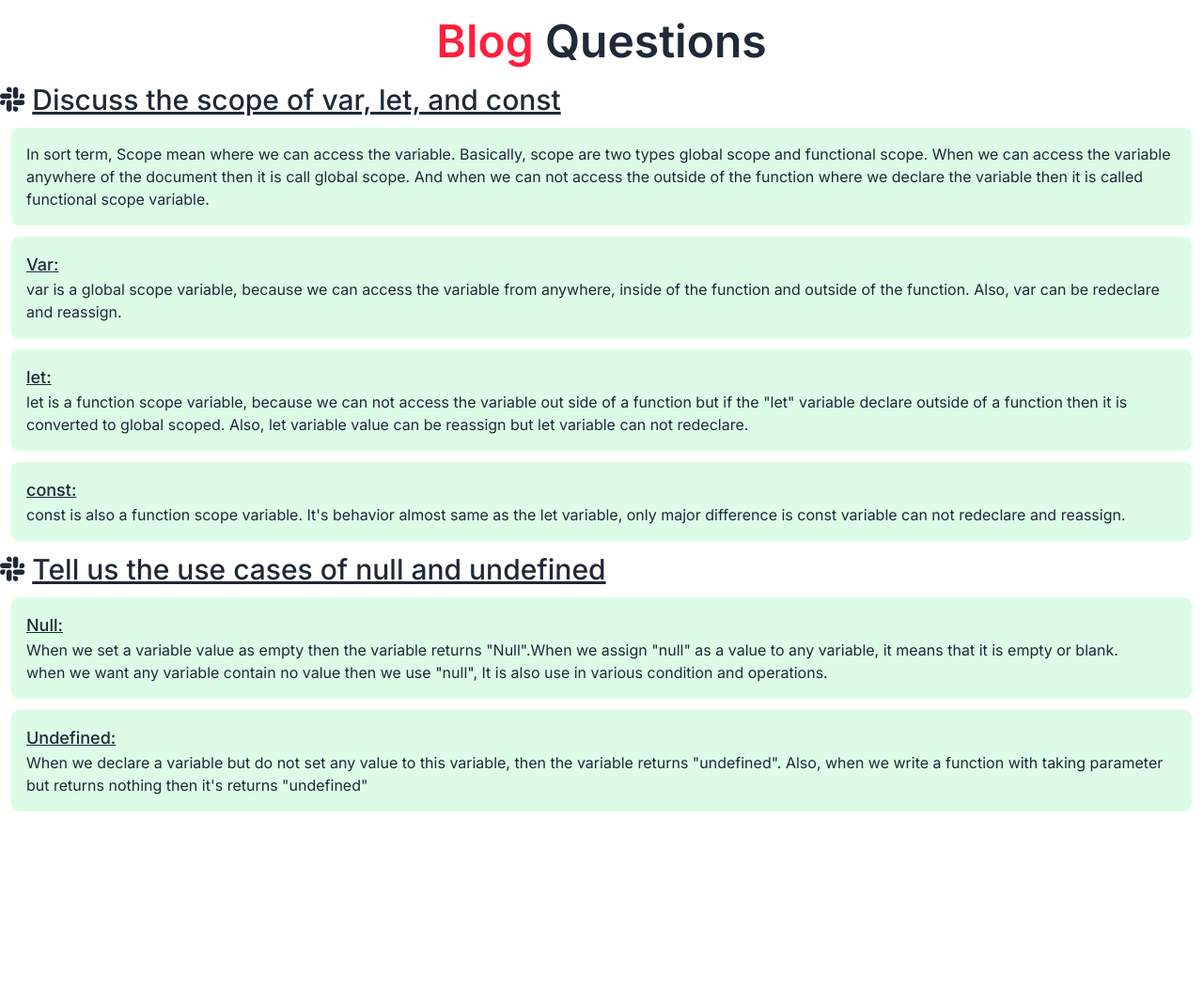
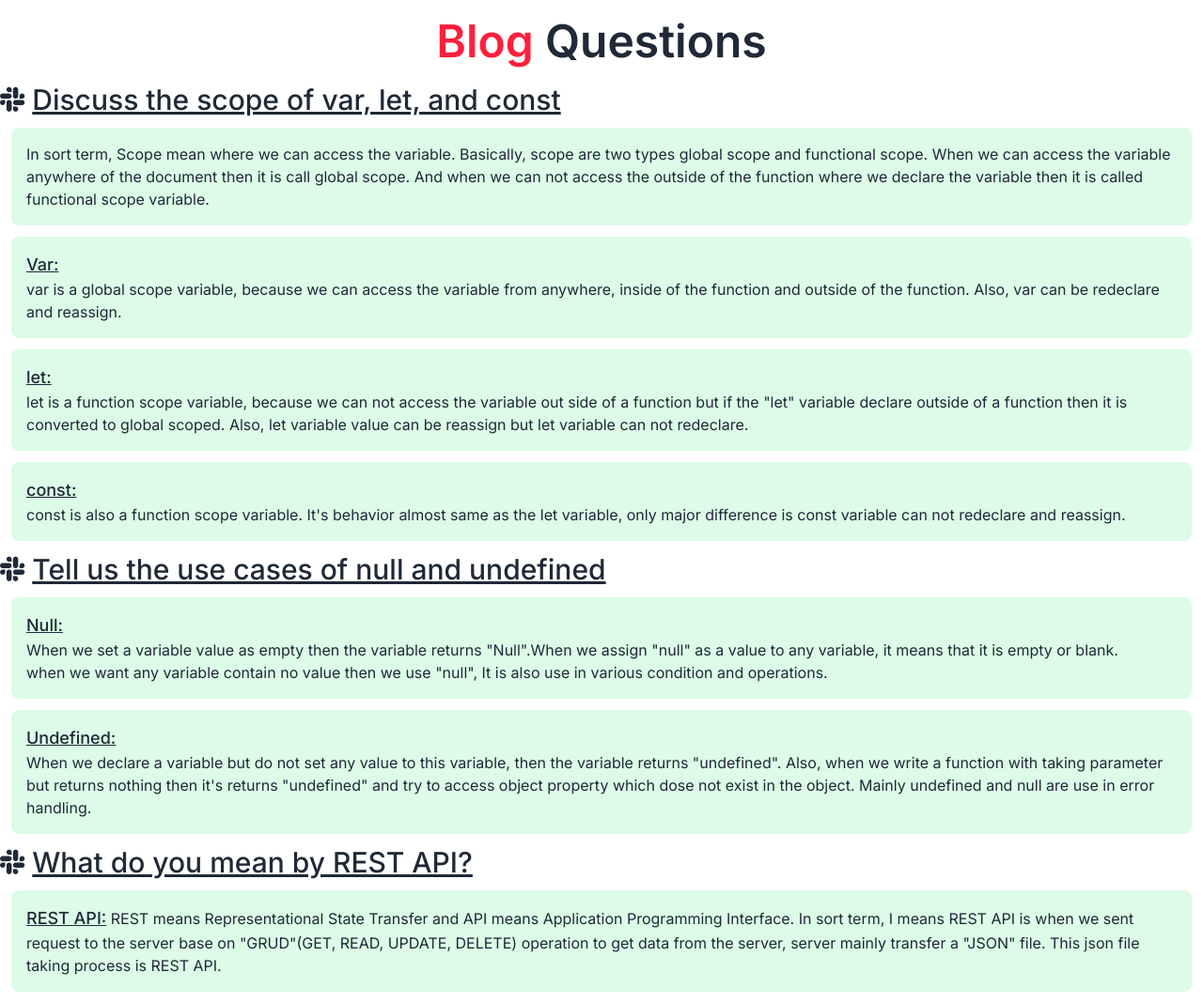
Before and after one commit to shuvajitmaitra/PH-Tube, a plain HTML site: page blog.html in a window 1280 px wide. Shown: the whole page at 94% size. Before the commit the page ends 876 px from the top, so only its background shows below. Drawn offline with nearby package versions, Linux system fonts and the light colour scheme.

Commit message:
third blog queation added

```diff
--- a/blog.html
+++ b/blog.html
@@ -37,6 +37,7 @@
       </h1>
     </header>
     <main>
+      <!------------------------ First Question ------------------------->
       <article class="">
         <div class="flex items-center text-xl md:text-3xl font-medium gap-2">
           <i class="fa-brands fa-slack"></i>
@@ -77,6 +78,7 @@
           </p>
         </div>
       </article>
+      <!------------------------ Second Question ------------------------->
       <article>
         <div class="flex items-center text-xl md:text-3xl font-medium gap-2">
           <i class="fa-brands fa-slack"></i>
@@ -99,7 +101,24 @@
           When we declare a variable but do not set any value to this variable,
           then the variable returns "undefined". Also, when we write a function
           with taking parameter but returns nothing then it's returns
-          "undefined"
+          "undefined" and try to access object property which dose not exist in
+          the object. Mainly undefined and null are use in error handling.
+        </p>
+      </article>
+      <!------------------------ Third Question ------------------------->
+      <article>
+        <div class="flex items-center text-xl md:text-3xl font-medium gap-2">
+          <i class="fa-brands fa-slack"></i>
+          <h1 class="underline">What do you mean by REST API?</h1>
+        </div>
+
+        <p class="bg-green-100 p-4 rounded-lg m-3">
+          <span class="text-lg font-medium underline">REST API:</span>
+          REST means Representational State Transfer and API means Application
+          Programming Interface. In sort term, I means REST API is when we sent
+          request to the server base on "GRUD"(GET, READ, UPDATE, DELETE)
+          operation to get data from the server, server mainly transfer a "JSON"
+          file. This json file taking process is REST API.
         </p>
       </article>
     </main>
```
Also changed, not shown: index.html (+1 -1 lines), script/index.js (+4 -4 lines).
